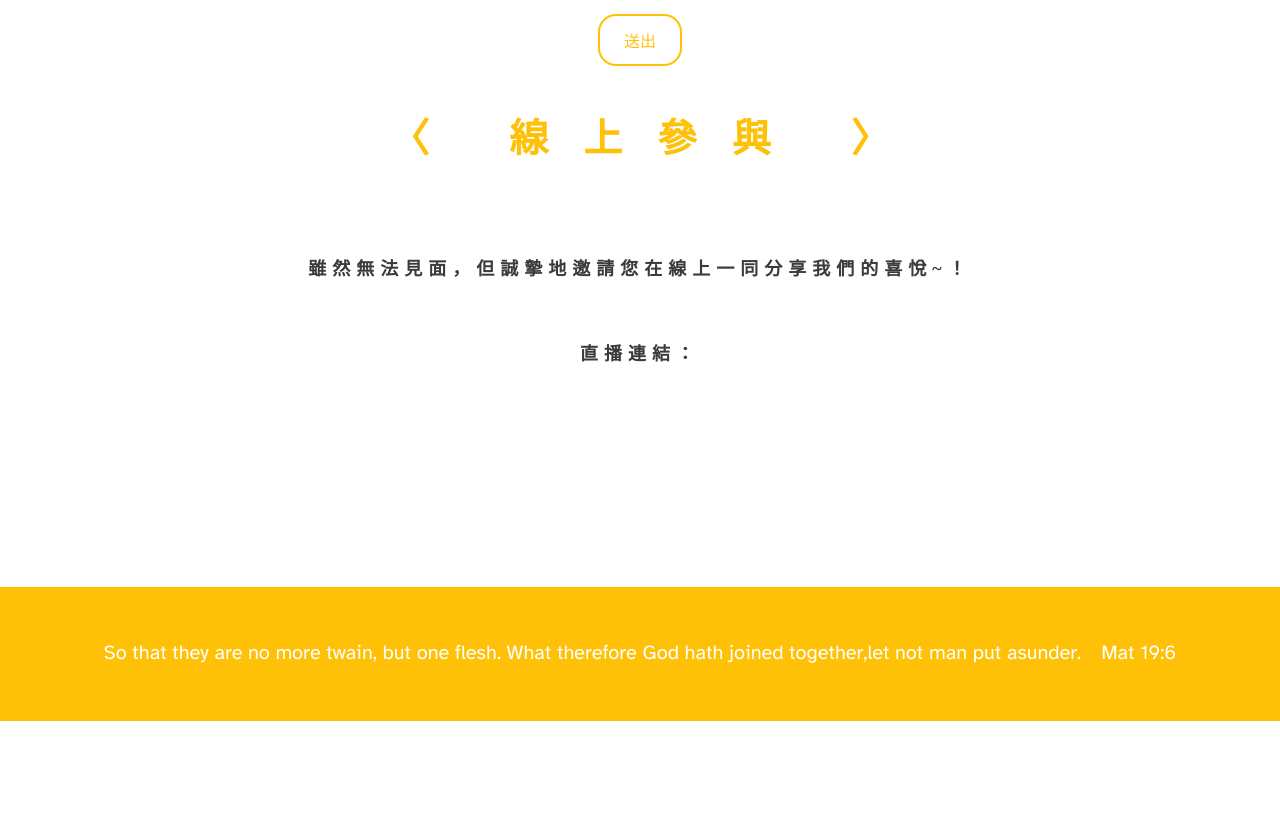
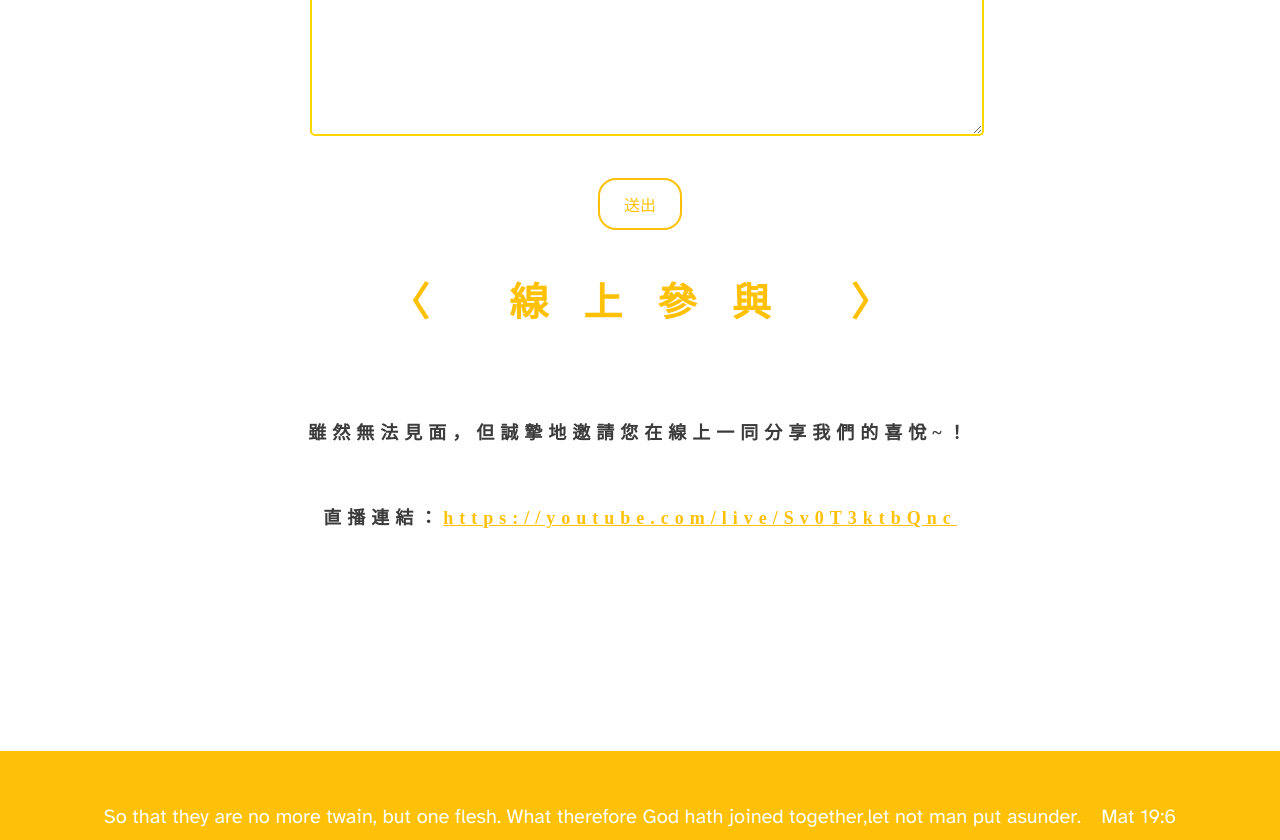
Before and after one commit to bosuntsao/wedding-site, an Astro site: page / in a window 1280 px wide. Shown: the part 7015-7855 px from the top of the page. Before the commit the page ends 7736 px from the top, so only its background shows below. Built offline with nearby package versions, Linux system fonts and the light colour scheme; Astro itself is replaced by a stand-in of ours.

Commit message:
fix:直播url

```diff
--- a/src/pages/index.astro
+++ b/src/pages/index.astro
@@ -279,7 +279,8 @@
 			<div class="wedding-address">
 			<h3>〈 線上參與 〉</h3>
 			<p>雖然無法見面，但誠摯地邀請您在線上一同分享我們的喜悅~！</p>
-			<p>直播連結：</p>
+			<p>直播連結：<a href="https://youtube.com/live/Sv0T3ktbQnc" target="_blank">https://youtube.com/live/Sv0T3ktbQnc</a></p>
+
 			</div>
 
 			<iframe name="hidden_iframe" id="hidden_iframe" style="display:none;"></iframe>
@@ -1064,7 +1065,7 @@
 				border-radius: 0px;
 				object-fit: cover;
 			}
-			.wedding-address,.dinner-address{
+			.wedding-address,.wedding-address a,.dinner-address{
 				font-family: 'Noto Serif SC', serif;
 				font-weight: bold;
 				color: #FFC107;
@@ -1080,7 +1081,7 @@
 				letter-spacing: 0.9em;
   				text-indent: 0.9em;
 			}
-			.together-see p{
+			.together-see p {
 				font-family: 'Noto Serif SC', serif;
 				text-align: center;
 				color: #FFC107;
```
